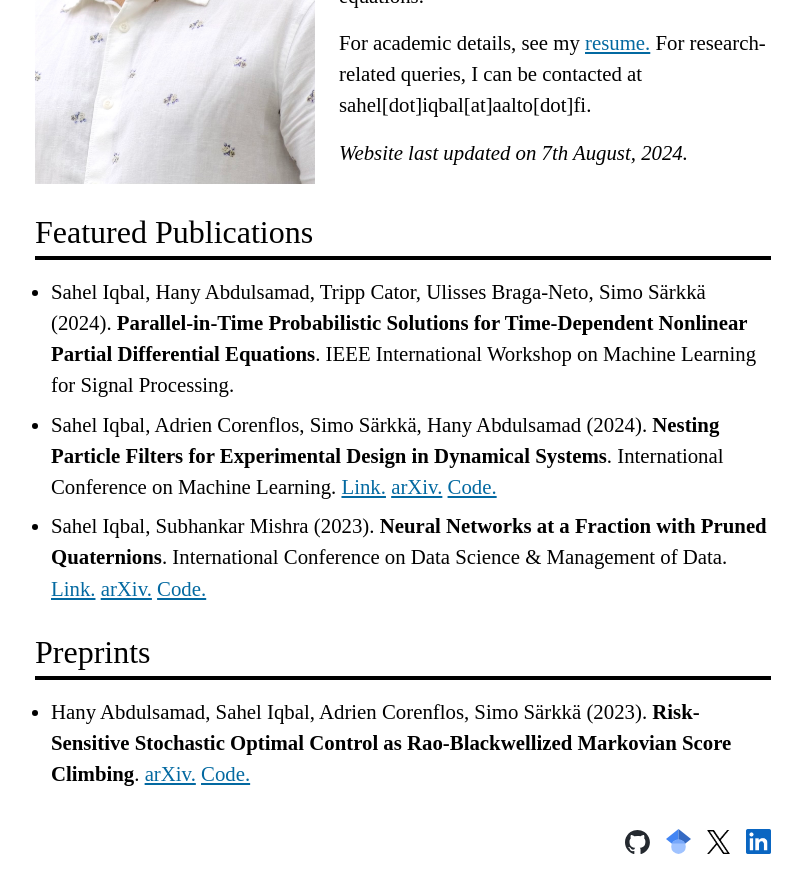
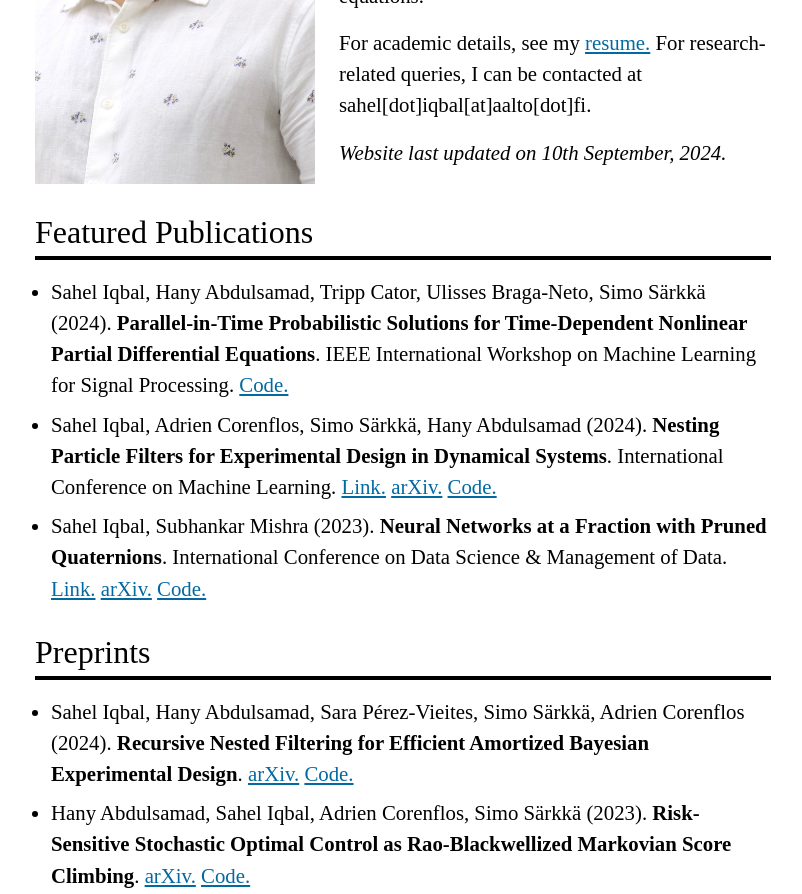
Before and after one commit to Sahel13/Old-Personal-Website, a Gatsby site: page / in a window 1280 px wide. Shown: the part 440-1334 px from the top of the page, without its empty margins (237-1039 px from the left). Before the commit the page ends 1310 px from the top, so only its background shows below. Built offline with nearby package versions, Linux system fonts and the light colour scheme; Gatsby itself is replaced by a stand-in of ours.

Commit message:
Update after new preprint

```diff
--- a/src/data/preprints.ts
+++ b/src/data/preprints.ts
@@ -10,6 +10,13 @@ export interface PaperProps {
 
 export const preprints: PaperProps[] = [
   {
+    title: "Recursive Nested Filtering for Efficient Amortized Bayesian Experimental Design",
+    authors: "Sahel Iqbal, Hany Abdulsamad, Sara Pérez-Vieites, Simo Särkkä, Adrien Corenflos",
+    year: "2024",
+    arxiv: "https://arxiv.org/abs/2409.05354",
+    code: "https://github.com/Sahel13/InsideOutNPF.jl",
+  },
+  {
     title: "Risk-Sensitive Stochastic Optimal Control as Rao-Blackwellized Markovian Score Climbing",
     authors: "Hany Abdulsamad, Sahel Iqbal, Adrien Corenflos, Simo Särkkä",
     year: "2023",
--- a/src/data/publications.ts
+++ b/src/data/publications.ts
@@ -6,6 +6,7 @@ export const publications: PaperProps[] = [
     authors: "Sahel Iqbal, Hany Abdulsamad, Tripp Cator, Ulisses Braga-Neto, Simo Särkkä",
     year: "2024",
     venue: "IEEE International Workshop on Machine Learning for Signal Processing",
+    code: "https://github.com/hanyas/parallel-pde",
   },
   {
     title: "Nesting Particle Filters for Experimental Design in Dynamical Systems",
--- a/src/pages/index.tsx
+++ b/src/pages/index.tsx
@@ -54,7 +54,7 @@ const IndexPage = () => {
               For research-related queries, I can be contacted at sahel[dot]iqbal[at]aalto[dot]fi.
             </p>
             <p className="pt-4 italic">
-              Website last updated on 7th August, 2024.
+              Website last updated on 10th September, 2024.
             </p>
           </div>
         </div>
```
Also changed, not shown: 1 other file.
